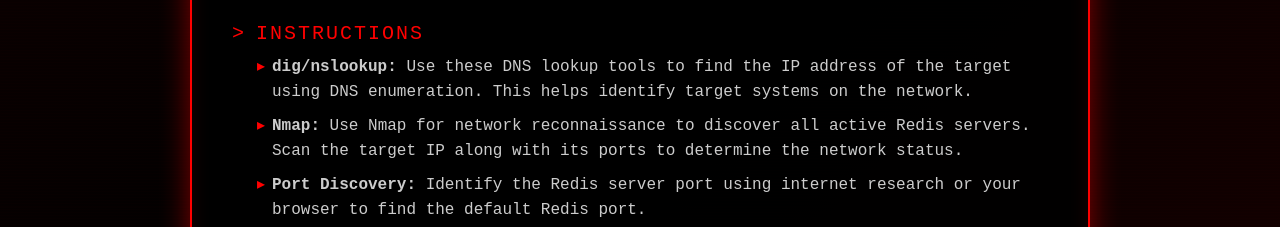
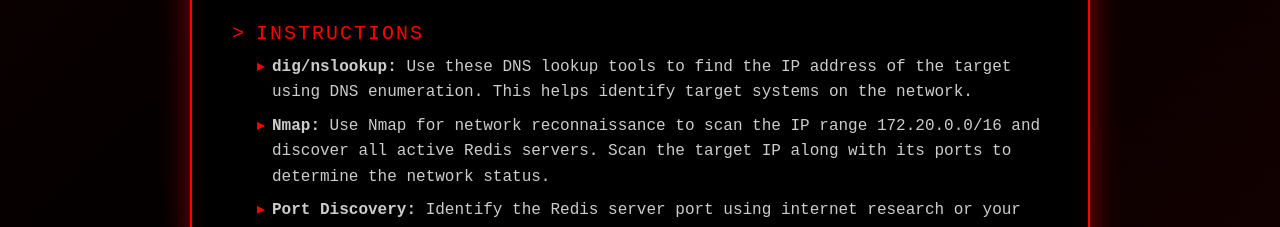
Before and after one commit to MR-HUMAN08/Redeemer, a plain HTML site: page web/index.html in a window 1280 px wide. Shown: the part 1076-1303 px from the top of the page. Drawn offline with Linux system fonts and the light colour scheme.

Commit message:
ip range added to Dockerfile and index.html again

```diff
--- a/web/index.html
+++ b/web/index.html
@@ -408,7 +408,7 @@
                     <div class="section-content">
                         <ul>
                             <li><strong>dig/nslookup:</strong> Use these DNS lookup tools to find the IP address of the target using DNS enumeration. This helps identify target systems on the network.</li>
-                            <li><strong>Nmap:</strong> Use Nmap for network reconnaissance to discover all active Redis servers. Scan the target IP along with its ports to determine the network status.</li>
+                            <li><strong>Nmap:</strong> Use Nmap for network reconnaissance to scan the IP range 172.20.0.0/16 and discover all active Redis servers. Scan the target IP along with its ports to determine the network status.</li>
                             <li><strong>Port Discovery:</strong> Identify the Redis server port using internet research or your browser to find the default Redis port.</li>
                             <li><strong>Redis-CLI:</strong> Use redis-cli to connect to the Redis command-line interface and access the stored information.</li>
                             <li><strong>Flag Retrieval:</strong> Search for the flag inside the Redis database and submit it to complete the challenge.</li>
```
